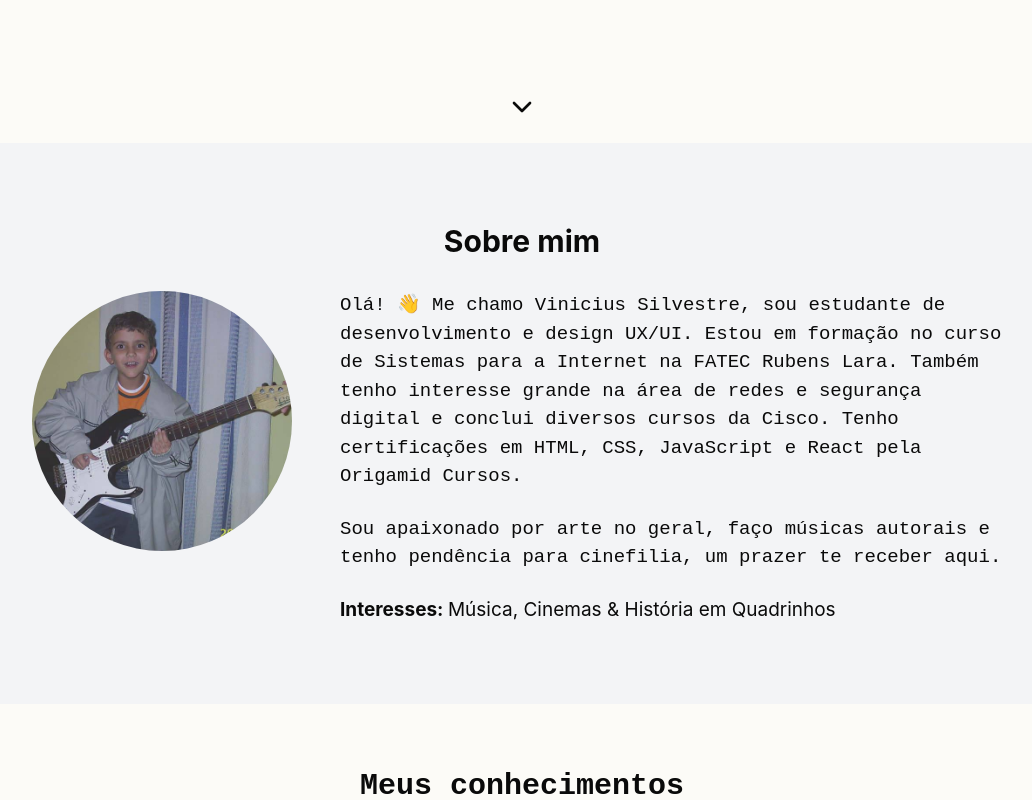
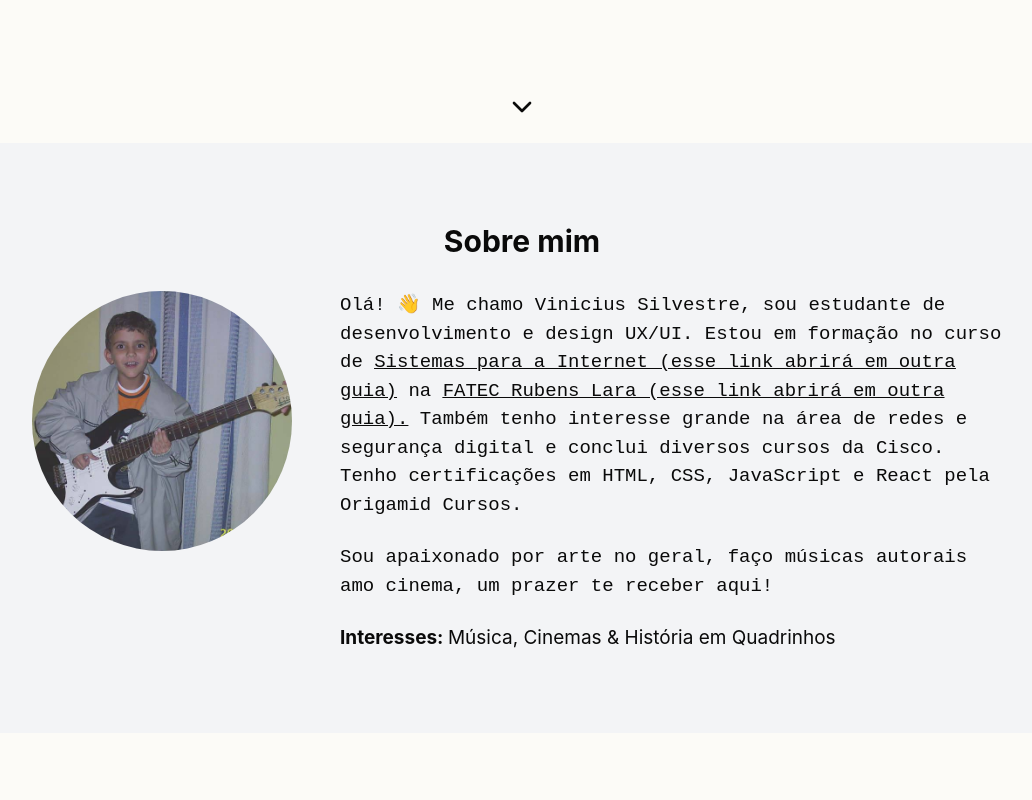
Before and after one commit to ViniciusSilvestr3/portfolio, a plain HTML site: page index.html in a window 1280 px wide. Shown: the part 657-1457 px from the top of the page, without its empty margins (118-1150 px from the left). Drawn offline with nearby package versions, Linux system fonts and the light colour scheme; a web font is replaced by a local one.

Commit message:
Mudanças de acessibilidade no texto principal.

```diff
--- a/index.html
+++ b/index.html
@@ -1,5 +1,5 @@
 <head>
-    <meta charset="UTF-8">
+    <meta charset="UTF-8" lang="pt-br">
     <meta name="viewport" content="width=device-width, initial-scale=1.0">
     <title>Vinicius Silvestre - Portfolio</title>
     <link rel="icon" href="assets/dp.jpeg" type="image/jpeg">
@@ -367,7 +367,7 @@
         </div>
 
         <div class="chevron-down">
-            <i data-lucide="chevron-down" class="w-8 h-8"></i>
+            <a href="#about"><i data-lucide="chevron-down" class="w-8 h-8"></i></a>
         </div>
     </section>
 
@@ -384,16 +384,17 @@
                 <div class="max-w-2xl text-center md:text-left">
                     <p class="about-text font-space-mono">
                         Olá! 👋 Me chamo Vinicius Silvestre, sou estudante de desenvolvimento e design UX/UI. Estou em
-                        formação no curso de <a class="fatec-hover"
-                            href="https://fatecrl.edu.br/cursos/sistemas-para-internet" target="_blank">Sistemas para a Internet</a> na
-                        <a class="fatec-hover" href="https://www.fatecrl.edu.br/" target="_blank">FATEC Rubens Lara</a>.
+                        formação no curso de <u><a class="fatec-hover" href="https://fatecrl.edu.br/cursos/sistemas-para-internet" target="_blank">Sistemas para a
+                            Internet (esse link abrirá em outra guia)</a></u> na
+                        <u><a class="fatec-hover" href="https://www.fatecrl.edu.br/" target="_blank">FATEC Rubens Lara (esse link abrirá em outra
+                            guia)</a>.</u>
                         Também tenho interesse grande na área de redes e segurança digital e conclui diversos cursos da
                         Cisco. Tenho certificações em HTML, CSS, JavaScript e React pela Origamid Cursos.
                     </p>
                     <br>
                     <p class="about-text font-space-mono">
-                        Sou apaixonado por arte no geral, faço músicas autorais e tenho pendência para cinefilia,
-                        um prazer te receber aqui.
+                        Sou apaixonado por arte no geral, faço músicas autorais amo cinema,
+                        um prazer te receber aqui!
                     </p>
                     <br>
                     <p class="about-text interests-container">
```
